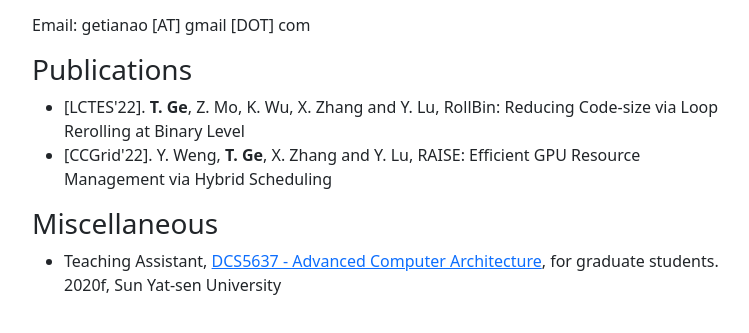
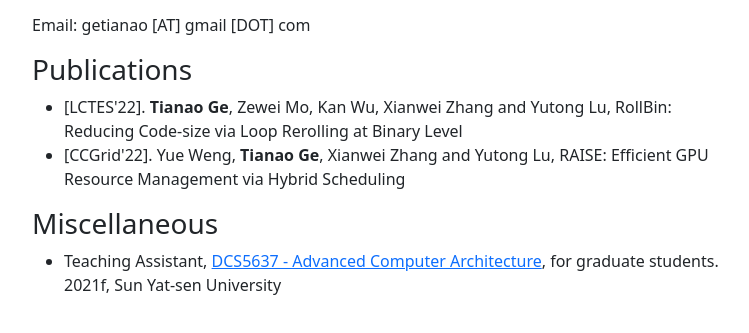
Before and after one commit to getianao/getianao.github.io, a plain HTML site: page index.html in a window 1280 px wide. Shown: the part 121-454 px from the top of the page, without its empty margins (255-1004 px from the left). Drawn offline with Linux system fonts and the light colour scheme.

Commit message:
Fix typo

```diff
--- a/index.html
+++ b/index.html
@@ -19,7 +19,7 @@
     <div class="container">
       <h2>Tianao Ge</h2>
       <p>
-        I am currently a master student at <a href="http://www.sysu.edu.cn/en/index.htm">Sun Yat-sen University</a>, advised by Dr. <a href="https://xianweiz.github.io/">Xianwei Zhang</a>. I received my B.Eng. degree from <a href="http://english.whut.edu.cn/">Wuhan University of Technology</a> in 2020. My research interests are in optimizing compilers and high-performance computing.
+        I am currently a master student at <a href="http://www.sysu.edu.cn/en/about/about01/index.htm">Sun Yat-sen University</a>, advised by Dr. <a href="https://xianweiz.github.io/">Xianwei Zhang</a>. I received my B.Eng. degree from <a href="http://english.whut.edu.cn/abo/">Wuhan University of Technology</a> in 2020. My research interests are in optimizing compilers and high-performance computing.
       </p>
       <p>
         Email: getianao [AT] gmail [DOT] com
@@ -27,13 +27,13 @@
 
       <h3>Publications</h3>
       <ul>
-        <li>[LCTES'22]. <b>T. Ge</b>, Z. Mo, K. Wu, X. Zhang and Y. Lu, RollBin: Reducing Code-size via Loop Rerolling at Binary Level</li>
-        <li>[CCGrid'22]. Y. Weng, <b>T. Ge</b>, X. Zhang and Y. Lu, RAISE: Efficient GPU Resource Management via Hybrid Scheduling</li>
+        <li>[LCTES'22]. <b>Tianao Ge</b>, Zewei Mo, Kan Wu, Xianwei Zhang and Yutong Lu, RollBin: Reducing Code-size via Loop Rerolling at Binary Level</li>
+        <li>[CCGrid'22]. Yue Weng, <b>Tianao Ge</b>, Xianwei Zhang and Yutong Lu, RAISE: Efficient GPU Resource Management via Hybrid Scheduling</li>
       </ul>
 
       <h3>Miscellaneous</h3>
       <ul>
-        <li>Teaching Assistant, <a href="https://xianweiz.github.io/teach/dcs5637/f2021.html">DCS5637 - Advanced Computer Architecture</a>, for graduate students. 2020f, Sun Yat-sen University</li>
+        <li>Teaching Assistant, <a href="https://xianweiz.github.io/teach/dcs5637/f2021.html">DCS5637 - Advanced Computer Architecture</a>, for graduate students. 2021f, Sun Yat-sen University</li>
       </ul>
 
     </div> <!-- /container -->
```
